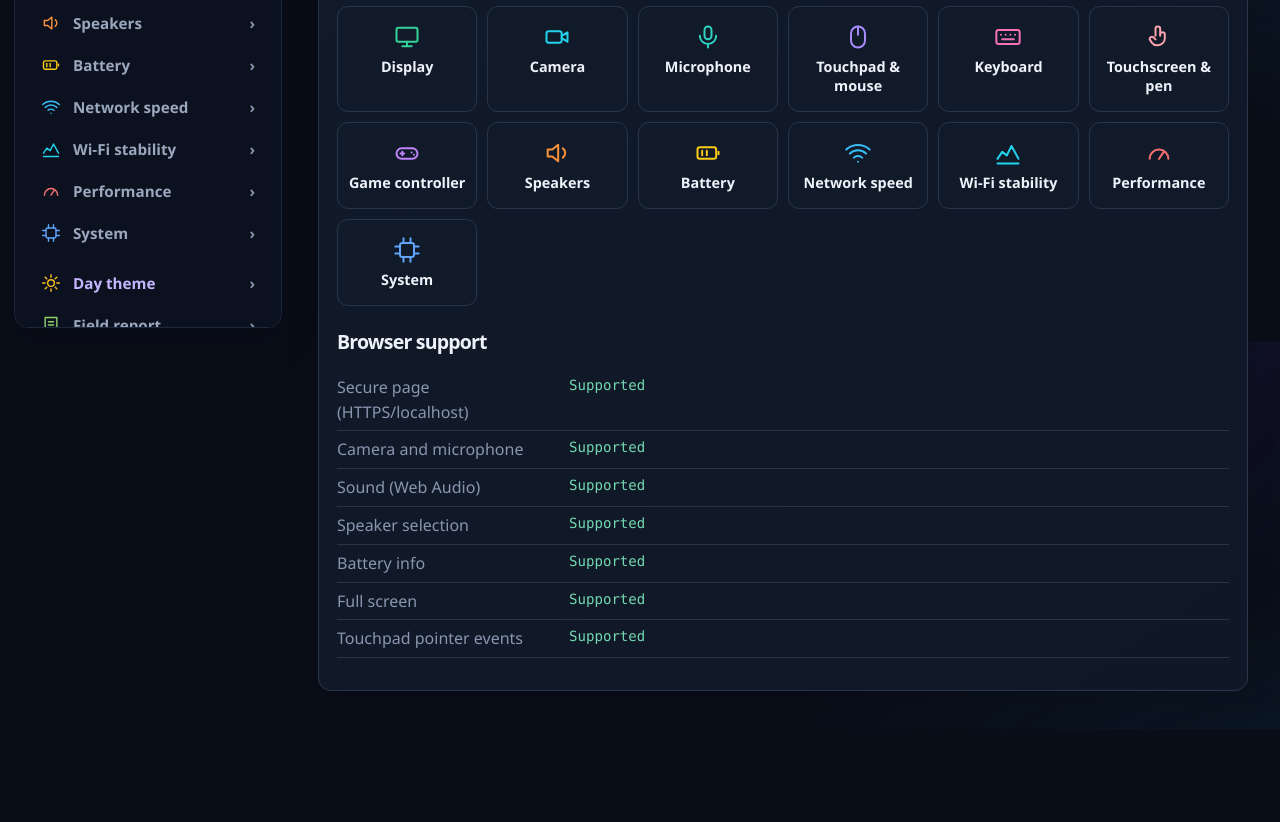
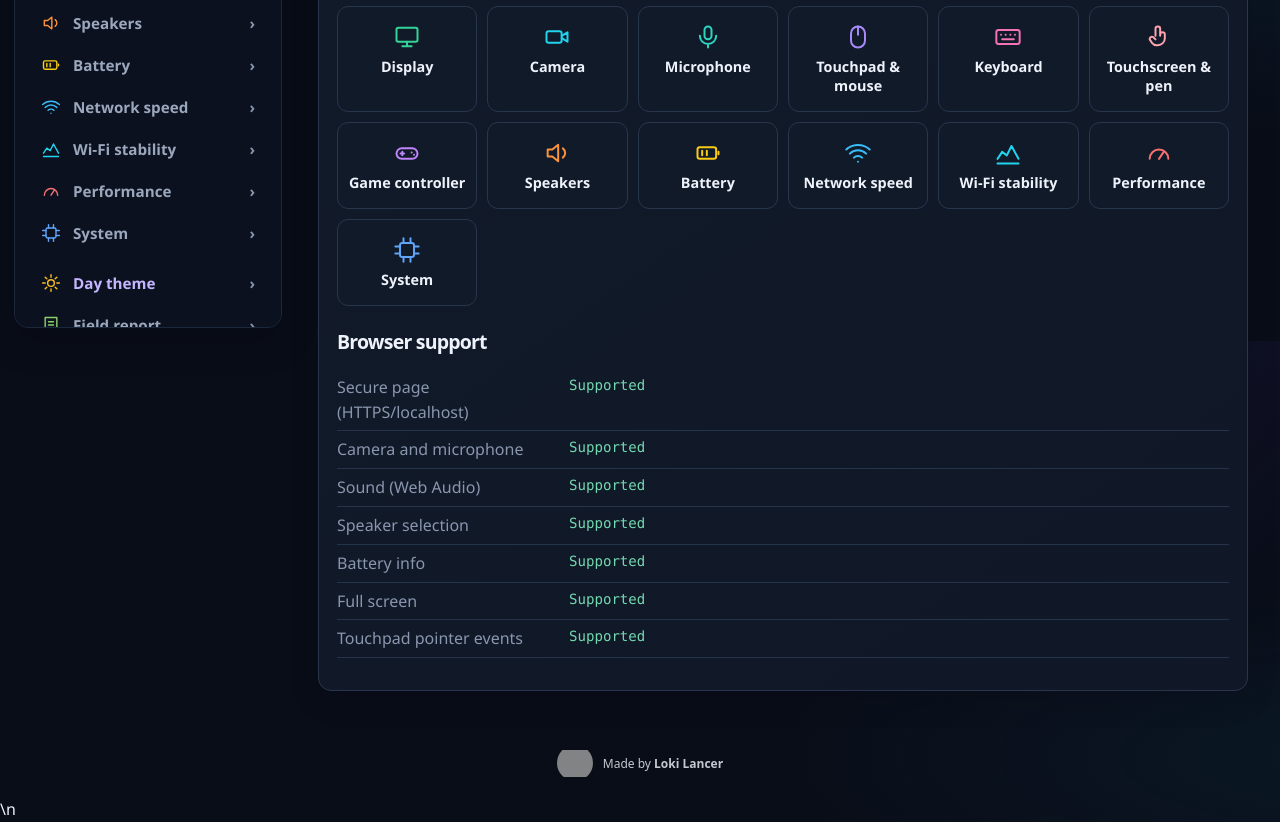
Before and after one commit to lokilancer/Laptop-Lab, a plain HTML site: page index.html in a window 1280 px wide. Shown: the part 459-1281 px from the top of the page. Before the commit the page ends 1188 px from the top, so only its background shows below. Drawn offline with Linux system fonts and the light colour scheme; grey boxes are pictures that could not be loaded.

Commit message:
Add Loki Lancer horse logo and creator credit

```diff
--- a/index.html
+++ b/index.html
@@ -164,5 +164,5 @@
 <div id="tour" hidden><span id="tourText"></span><button class="ghost" id="tourNext">Next check</button><button class="ghost" id="tourExit">Exit</button></div>
 <noscript><p style="padding:20px">Laptop Lab needs JavaScript.</p></noscript>
 <script src="app.js"></script>
-</body>
+<div class="loki-lancer-credit" style="display:flex;align-items:center;justify-content:center;gap:10px;padding:16px 12px;font:12px system-ui,sans-serif;color:inherit;text-align:center;opacity:.82"><img src="https://raw.githubusercontent.com/lokilancer/TMMV-ROBOTICS/main/assets/loki-lancer-horse.svg" alt="Loki Lancer horse logo" width="36" height="36" style="object-fit:contain;border-radius:50%"><span>Made by <strong>Loki Lancer</strong></span></div>\n</body>
 </html>
```
